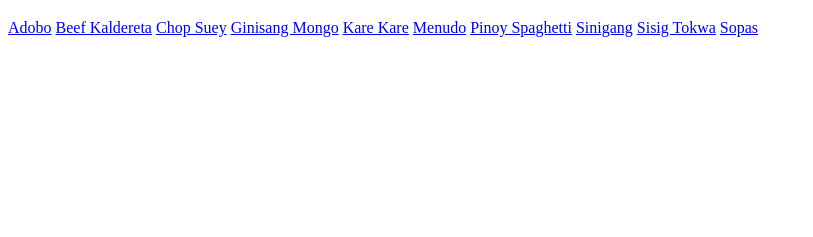
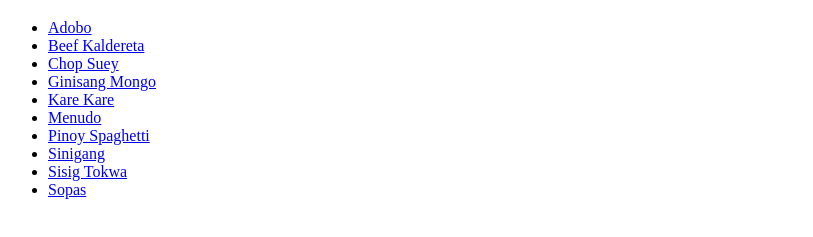
Before and after one commit to xgsarah/odin-recipes, a plain HTML site: page index.html in a window 1280 px wide. Shown: the part 61-298 px from the top of the page, without its empty margins (0-813 px from the left). Drawn offline with Linux system fonts and the light colour scheme.

Commit message:
put the recipe links in unordered list

```diff
--- a/index.html
+++ b/index.html
@@ -7,15 +7,17 @@
   </head>
   <body>
     <h1>Odin Recipes</h1>
-    <a href="recipes/adobo.html">Adobo</a>
-    <a href="recipes/beef-kaldereta.html">Beef Kaldereta</a>
-    <a href="recipes/chop-suey.html">Chop Suey</a>
-    <a href="recipes/ginisang-mongo.html">Ginisang Mongo</a>
-    <a href="recipes/kare-kare.html">Kare Kare</a>
-    <a href="recipes/menudo.html">Menudo</a>
-    <a href="recipes/pinoy-spaghetti.html">Pinoy Spaghetti</a>
-    <a href="recipes/sinigang.html">Sinigang</a>
-    <a href="recipes/sisig-tokwa.html">Sisig Tokwa</a>
-    <a href="recipes/sopas.html">Sopas</a>
+    <ul>
+      <li><a href="recipes/adobo.html">Adobo</a></li>
+      <li><a href="recipes/beef-kaldereta.html">Beef Kaldereta</a></li>
+      <li><a href="recipes/chop-suey.html">Chop Suey</a></li>
+      <li><a href="recipes/ginisang-mongo.html">Ginisang Mongo</a></li>
+      <li><a href="recipes/kare-kare.html">Kare Kare</a></li>
+      <li><a href="recipes/menudo.html">Menudo</a></li>
+      <li><a href="recipes/pinoy-spaghetti.html">Pinoy Spaghetti</a></li>
+      <li><a href="recipes/sinigang.html">Sinigang</a></li>
+      <li><a href="recipes/sisig-tokwa.html">Sisig Tokwa</a></li>
+      <li><a href="recipes/sopas.html">Sopas</a></li>
+    </ul>
   </body>
 </html>
```
